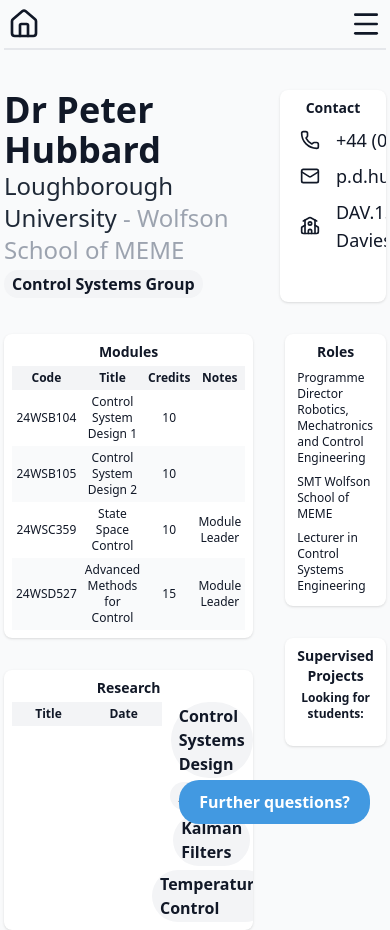
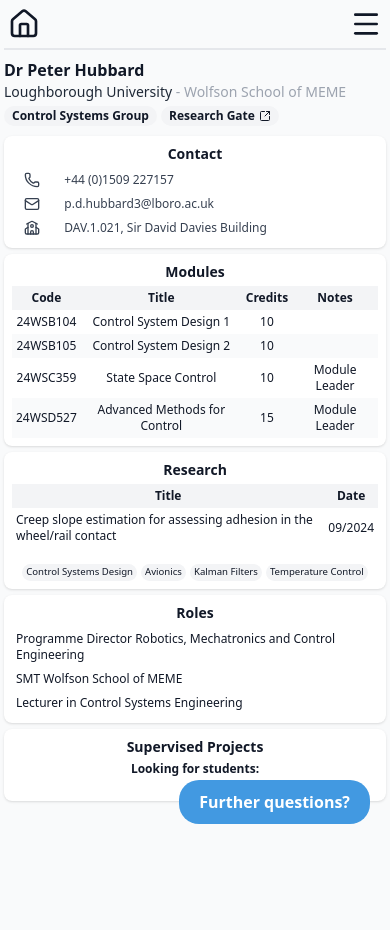
Before and after one commit to AlessioGrespi/universityDB, a SvelteKit app: page /lecturers/1 in a window 390 px wide. After the commit the page ends 844 px from the top, so only its background shows below. Built offline with nearby package versions, Linux system fonts and the light colour scheme.

Commit message:
lecturer mobile

```diff
--- a/src/routes/lecturers/[lecturer]/+page.svelte
+++ b/src/routes/lecturers/[lecturer]/+page.svelte
@@ -1,44 +1,45 @@
 <script>
-	import { Mail, Phone, School } from "lucide-svelte";
+	import { Mail, Phone, School, SquareArrowOutUpRight } from "lucide-svelte";
 
 </script>
 
-<div class='w-full grid grid-cols-6 pt-8 gap-8'>
-    <div class='col-span-4'>
+<div class='w-full grid grid-cols-2 sm:grid-cols-6 sm:pt-8 gap-1.5 sm:gap-6'>
+    <div class='col-span-2 sm:col-span-4'>
         <div class='h-full flex flex-col justify-center'>
 
-            <h1 class="text-4xl font-semibold">Dr Peter Hubbard</h1>
-            <h2 class="text-2xl font-medium text-gray-800">
+            <h1 class="text-base sm:text-4xl font-semibold">Dr Peter Hubbard</h1>
+            <h2 class="text-sm sm:text-2xl font-medium text-gray-800">
                 Loughborough University <span class="text-gray-400">- Wolfson School of MEME</span>
               </h2>
               <div class='my-1 flex gap-1'>
-                  <h3 class=" rounded-full bg-gray-100 px-2 py-0.5 font-semibold">Control Systems Group</h3>
+                  <h3 class="text-xs sm:text-base rounded-full bg-gray-100 px-2 py-0.5 font-semibold">Control Systems Group</h3>
+                  <h3 class="text-xs sm:text-base rounded-full bg-gray-100 px-2 py-0.5 font-semibold"><a class='flex place-items-center' href='https://www.researchgate.net/profile/Peter-Hubbard-6'>Research Gate <SquareArrowOutUpRight class='ml-1 h-3 w-3'/></a></h3>
               </div>
         </div>
     </div>
 
     <div class='card col-span-2'>
-        <h2 class="mb-4 text-center text-2xl font-semibold">Contact</h2>
+        <h2 class="">Contact</h2>
         <table class='w-full'>
             <tbody>
-                <tr class='text-lg'>
-                    <td><Phone class='h-5 w-5 mx-2'/></td>
+                <tr class="text-xs sm:text-lg text-gray-700">
+                    <td><Phone class='h-4 w-4 ml-2 sm:h-5 sm:w-5 sm:mx-2'/></td>
                     <td>+44 (0)1509 227157</td>
                 </tr>
-                <tr class='text-lg'>
-                    <td><Mail class='h-5 w-5 mx-2'/></td>
+                <tr class="text-xs sm:text-lg text-gray-700">
+                    <td><Mail class='h-4 w-4 ml-2 sm:h-5 sm:w-5 sm:mx-2'/></td>
                     <td>p.d.hubbard3@lboro.ac.uk</td>
                 </tr>
-                <tr class='text-lg'>
-                    <td><School class='h-5 w-5 mx-2'/></td>
+                <tr class="text-xs sm:text-lg text-gray-700">
+                    <td><School class='h-4 w-4 ml-2 sm:h-5 sm:w-5 sm:mx-2'/></td>
                     <td>DAV.1.021, Sir David Davies Building</td>
                 </tr>
             </tbody>
         </table>
     </div>
 
-    <div class='flex col-span-6 gap-8'>
-        <div class='w-2/3 flex flex-col gap-8'>
+    <div class='grid grid-cols-2 sm:flex col-span-2 sm:col-span-6 gap-1.5 sm:gap-8'>
+        <div class='col-span-2 sm:w-2/3 flex flex-col gap-1.5 sm:gap-8'>
             <div class='card'>
                 <h2 class="mb-4 text-center text-2xl font-semibold">Modules</h2>
                 <table class='w-full table-auto'>
@@ -81,7 +82,7 @@
             <div class='card'>
                 <h2 class="mb-4 text-center text-2xl font-semibold">Research</h2>
                 <div class='w-full grid grid-cols-3 gap-4'>
-                    <div class='col-span-2'>
+                    <div class='col-span-3 sm:col-span-2'>
                         <!-- <h3 class="mb-4 text-center text-xl font-medium">Papers</h3> -->
                         <table class='w-full'>
                             <thead class="bg-gray-100">
@@ -90,20 +91,26 @@
                                     <th class='p-2'>Date</th>
                                 </tr>
                             </thead>
+                            <tbody>
+                                <tr>
+                                    <td class='p-2'><a href='https://www.researchgate.net/publication/384040717_Creep_slope_estimation_for_assessing_adhesion_in_the_wheelrail_contact'>Creep slope estimation for assessing adhesion in the wheel/rail contact</a></td>
+                                    <td class='p-2'><a href='https://www.researchgate.net/publication/384040717_Creep_slope_estimation_for_assessing_adhesion_in_the_wheelrail_contact'>09/2024</a></td>
+                                </tr>
+                            </tbody>
                         </table>
                     </div>
-                    <div class='col-span-1'>
-                        <ul class='flex flex-wrap justify-center gap-1'>
-                            <li class='rounded-full bg-gray-100 px-2 py-0.5 font-semibold'>Control Systems Design</li>
-                            <li class='rounded-full bg-gray-100 px-2 py-0.5 font-semibold'>Avionics</li>
-                            <li class='rounded-full bg-gray-100 px-2 py-0.5 font-semibold'>Kalman Filters</li>
-                            <li class='rounded-full bg-gray-100 px-2 py-0.5 font-semibold'>Temperature Control</li>
+                    <div class='col-span-3 sm:col-span-1'>
+                        <ul class='pill-list flex flex-wrap gap-1 justify-center'>
+                            <li class=''>Control Systems Design</li>
+                            <li class=''>Avionics</li>
+                            <li class=''>Kalman Filters</li>
+                            <li class=''>Temperature Control</li>
                         </ul>
                     </div>
                 </div>
             </div>
         </div>
-        <div class='w-1/3 flex flex-col gap-8'>
+        <div class='col-span-2 grid grid-cols-2 sm:flex sm:w-1/3 flex-col gap-1.5 sm:gap-8'>
             <div class='card col-span-2'>
                 <h2 class="mb-4 text-center text-2xl font-semibold row-span-1">Roles</h2>
                 <table class='w-full'>
```
